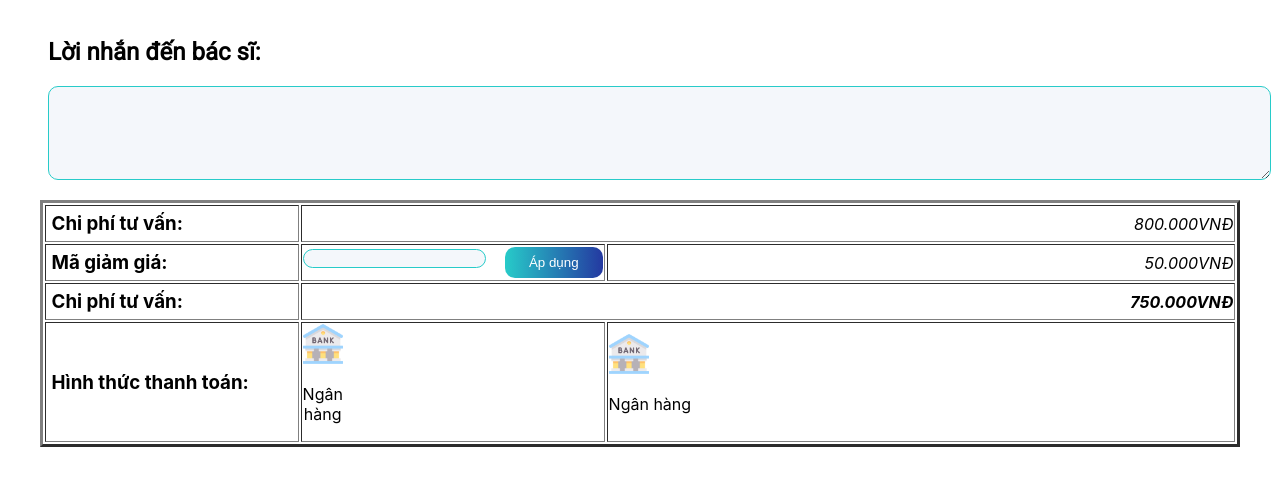
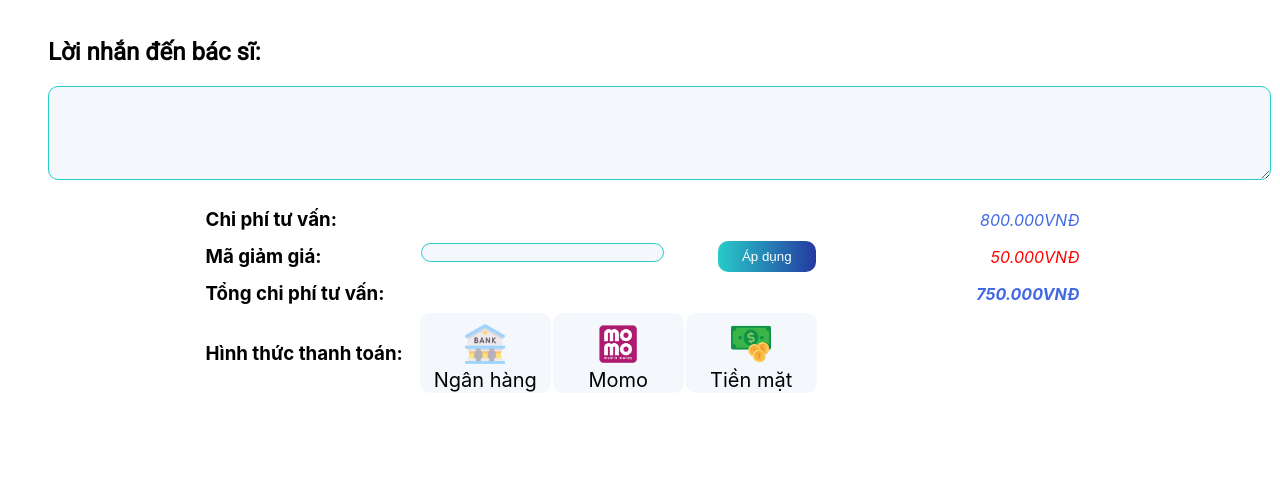
Before and after one commit to nhatquangfrombentrewithlove/hyggewebbs, a PHP site: page /HinhThucThanhToan.html in a window 1280 px wide. Shown: the part 196-682 px from the top of the page. Run offline with PHP 8.4, Linux system fonts and the light colour scheme.

Commit message:
fix thanhtoan

```diff
--- a/hyggewebbs/DangNhapBacSi.html
+++ b/hyggewebbs/DangNhapBacSi.html
@@ -3,7 +3,7 @@
 
 <head>
     <meta charset="utf-8" />
-    <title>Hygge - Đăng nhập</title>
+    <title>Đăng nhập</title>
     <link rel="stylesheet" type="text/css" href="DangNhap.css" />
     <link rel="stylesheet" type="text/css" href="HeaderBacSi.css" />
 </head>
--- a/hyggewebbs/HinhThucThanhToan.css
+++ b/hyggewebbs/HinhThucThanhToan.css
@@ -108,6 +108,7 @@ table {
 .price {
     text-align: right;
     font-style: italic;
+    color: royalblue;
 }
 
 h3 {
@@ -134,18 +135,35 @@ h3 {
 }
 
 .discount {
+    margin: auto;
+    display: inline;
+}
+.discount .magiamgia{
+    width: 60%;
     border-radius: 10px;
     border: 1px solid #27CBC9;
-    background-color: #F4F7FB
+    background-color: #F4F7FB;
+    display: inline;
 }
 
-.icon {
+.thanhtoan{
+    background-color: #F4F7FB;
+    border-radius: 10px;
+    width: 15%;
+    text-align: center;
+    border-right: 0; border-left: 0;
+}
+.thanhtoan :hover{
+    background-color: darkgray;
+}
+
+.thanhtoan img{
     width: 40px;
     height: 40px;
     text-align: center;
+    margin-top: 10px;
 }
-
-.icon .text {
-    margin: auto;
-    font-weight: bold;
+.thanhtoan p{
+    font-size: 20px;
+    margin: 0;
 }
--- a/hyggewebbs/HinhThucThanhToan.html
+++ b/hyggewebbs/HinhThucThanhToan.html
@@ -29,55 +29,65 @@
     <!-- <input type="text" name="note" class="note"> -->
     <textarea class="note"></textarea>
     <div style="margin-top: 20px">
-        <table width="95%" border="3px">
+        <table width="70%" border="0">
             <tr>
-                <td>
+                <td style="border-right: 0;">
                     <h3>Chi phí tư vấn:</h3>
                 </td>
-                <td class="price" colspan="2">
+                <td class="price" colspan="4" style="border-left: 0;">
                     800.000VNĐ
                 </td>
             </tr>
             <tr>
-                <td width="250px">
+                <td width="250px" style="border-right: 0;">
                     <h3>Mã giảm giá:</h3>
                 </td>
-                <td width="300px">
-                    <div>
-                        <input type="text" name="discount" id="discount" class="discount">
+                <td width="300px" colspan="3" style="border-left: 0;border-right: 0;">
+                    <div class="discount">
+                        <input type="text" name="discount" id="discount" class="magiamgia">
                         <input type="submit" value="Áp dụng" class="btn">
                     </div>
                 </td>
-                <td class="price">
+                <td class="price" style="width: 30%; border-left: 0; color: red;">
                     50.000VNĐ
                 </td>
             </tr>
             <tr>
-                <td>
-                    <h3>Chi phí tư vấn:</h3>
+                <td style="border-right: 0;">
+                    <h3>Tổng chi phí tư vấn:</h3>
                 </td>
-                <td class="price" colspan="2">
+                <td class="price" colspan="4" style="border-left: 0; ">
                     <b>750.000VNĐ</b>
                 </td>
             </tr>
             <tr>
-                <td>
-                    <h3>Hình thức thanh toán:</h3>
+                <td rowspan="2" style="border-right: 0;">
+                    <h3 style="display:inline;">Hình thức thanh toán:</h3>
                 </td>
-                <td>
+                <td class="thanhtoan">
                     <div>
-                        <img src="Images/Bank.png" class="icon">
-                        <p class="icon text">Ngân hàng</p>
+                        <img src="Images/Bank.png">
+                        <p>Ngân hàng</p>
                     </div>
                 </td>
-                <td>
-                    <img src="Images/Bank.png" class="icon">
-                    <p class="text">Ngân hàng</p>
+                <td class="thanhtoan">
+                    <div >
+                        <img src="Images/MoMo_Logo.png">
+                        <p>Momo</p>
+                    </div>
                 </td>
+                <td class="thanhtoan">
+                    <div>
+                        <img src="Images/money.png">
+                        <p>Tiền mặt</p>
+                    </div>
+                </td>
+                <td style="border-left: 0;"></td>
             </tr>
         </table>
+
+
     </div>
-
 </body>
 
 </html>
```
Also changed, not shown: hyggewebbs/Images/MoMo_Logo.png (added), hyggewebbs/Images/header.png, hyggewebbs/Images/money.png (added).
